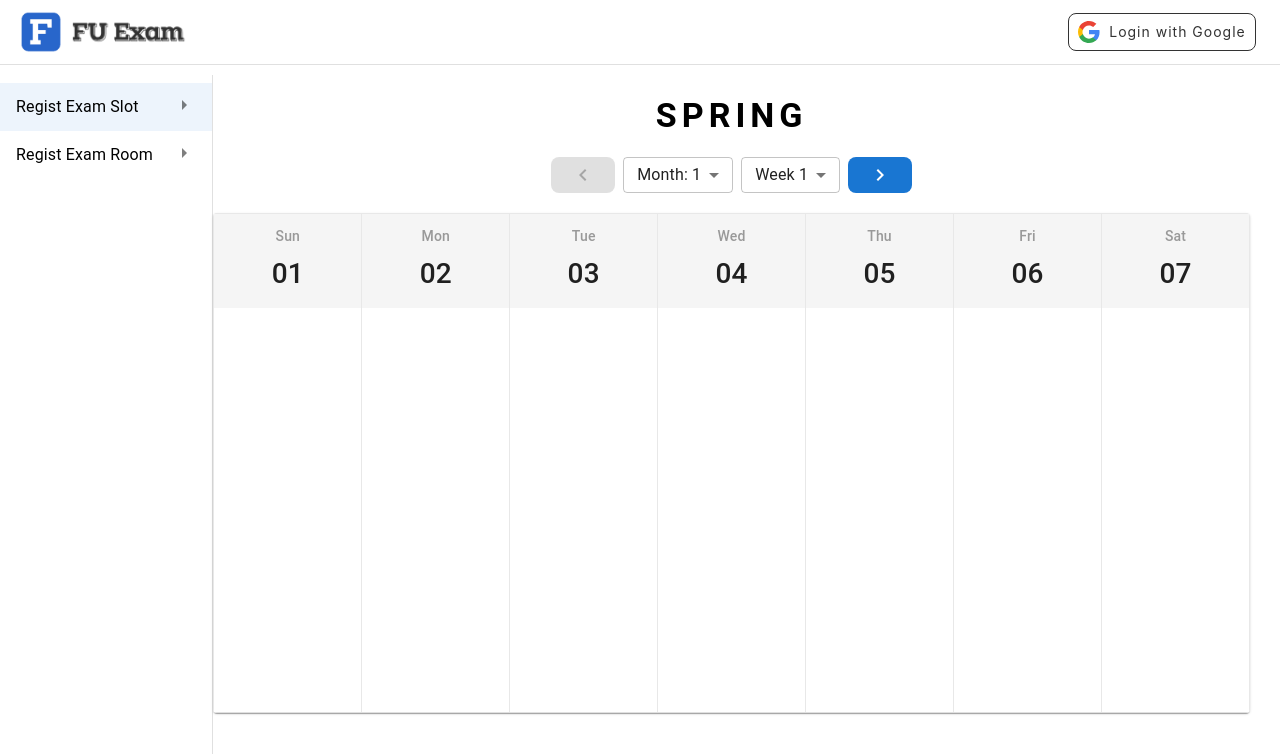
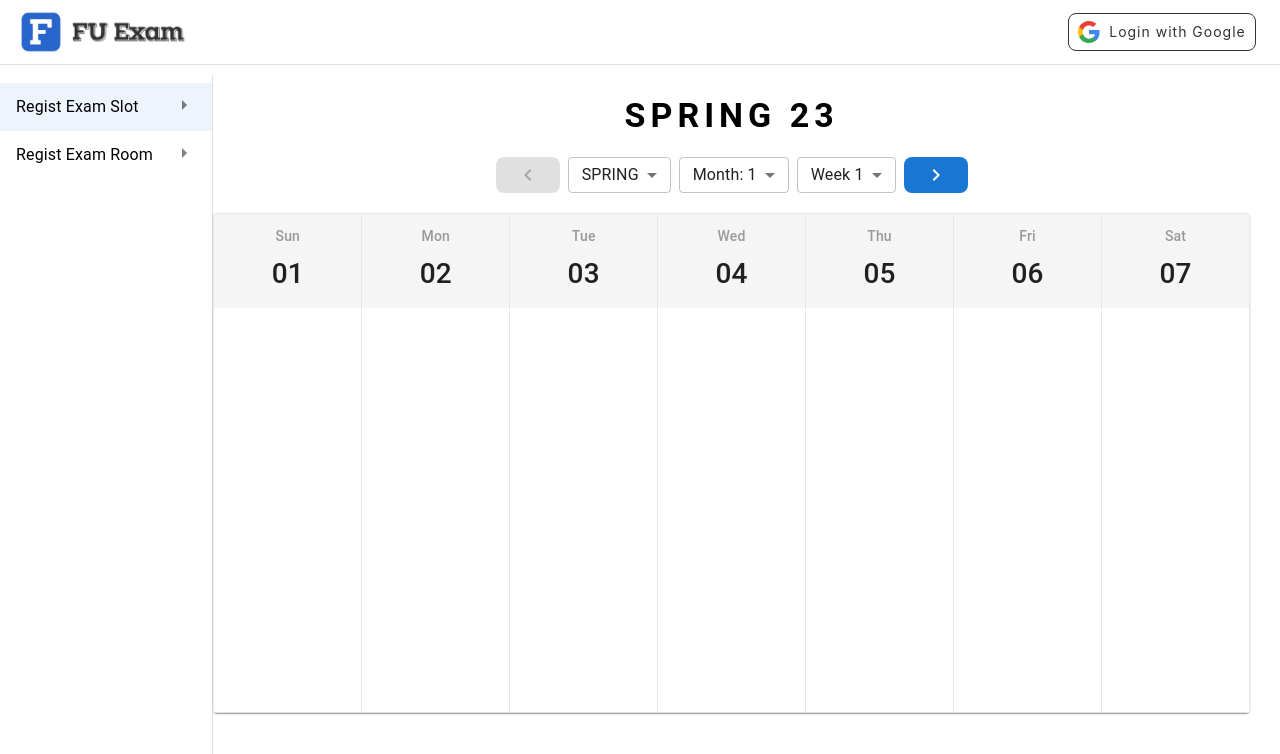
Before and after one commit to ngogiahuan/FU-Exam-Schedule, a React (Create React App) app in the folder fuexamschedule/: page /examiner in a window 1280 px wide. Shown: the top 754 px of the page. Built offline with nearby package versions, Linux system fonts and the light colour scheme.

Commit message:
add select semester in calendar

```diff
--- a/fuexamschedule/src/component/Calander/TableCalendar.js
+++ b/fuexamschedule/src/component/Calander/TableCalendar.js
@@ -23,6 +23,7 @@ const TableCalendar = () => {
   const [currentWeek, setCurrentWeek] = useState(0);
   const [selectedWeek, setSelectedWeek] = useState(0);
   const [selectedMonth, setSelectedMonth] = useState(0); // Initialize with January
+  const [selectedSemester, setSelectedSemester] = useState("SPRING"); // Initialize with SPRING
 
   const firstDay = new Date(new Date().getFullYear(), selectedMonth, 1);
   const startingDay = firstDay.getDay();
@@ -34,6 +35,15 @@ const TableCalendar = () => {
   useEffect(() => {
     setCurrentWeek(selectedWeek);
   }, [selectedWeek]);
+
+  // Use an effect to update the selectedMonth when the selectedSemester changes
+  useEffect(() => {
+    // Find the first month of the selected semester
+    const monthsInSelectedSemester = semesters[selectedSemester];
+    if (monthsInSelectedSemester) {
+      setSelectedMonth(monthsInSelectedSemester[0]);
+    }
+  }, [selectedSemester]);
 
   const startDay = currentWeek * 7 - startingDay + 1;
   const endDay = startDay + 6;
@@ -56,6 +66,11 @@ const TableCalendar = () => {
     setSelectedMonth(event.target.value);
   };
 
+  // Function to handle semester selection
+  const handleSemesterChange = (event) => {
+    setSelectedSemester(event.target.value);
+  };
+
   // Define semesters and their months
   const semesters = {
     SPRING: [0, 1, 2, 3], // January, February, March, April
@@ -76,7 +91,7 @@ const TableCalendar = () => {
   return (
     <div style={{ margin: "20px auto", padding: "0px 30px 0px 0px" }}>
       <Typography variant="h4" align="center" fontWeight='600' letterSpacing={'5px'}>
-          {getSemesterForMonth(selectedMonth)}
+        {getSemesterForMonth(selectedMonth)} 23
       </Typography>
 
       <div className="calendar-btn-pre-next">
@@ -87,11 +102,15 @@ const TableCalendar = () => {
         >
           <ChevronLeftIcon />
         </Button>
-          <Select
-          value={selectedMonth}
-          onChange={handleMonthChange}
-        >
-          {Array.from({ length: 12 }, (_, monthIndex) => (
+        <Select value={selectedSemester} onChange={handleSemesterChange}>
+          {Object.keys(semesters).map((semester) => (
+            <MenuItem key={semester} value={semester}>
+              {semester}
+            </MenuItem>
+          ))}
+        </Select>
+        <Select value={selectedMonth} onChange={handleMonthChange}>
+          {semesters[selectedSemester].map((monthIndex) => (
             <MenuItem key={monthIndex} value={monthIndex}>
               Month: {monthIndex + 1}
             </MenuItem>
@@ -135,7 +154,6 @@ const TableCalendar = () => {
                     {startDay + dayIndex > 0 && startDay + dayIndex <= totalDays
                       ? (startDay + dayIndex).toString().padStart(2, "0")
                       : ""}
-
                   </div>
                 </TableCell>
               ))}
```
Lines whose indentation alone changed are shown as unchanged.
